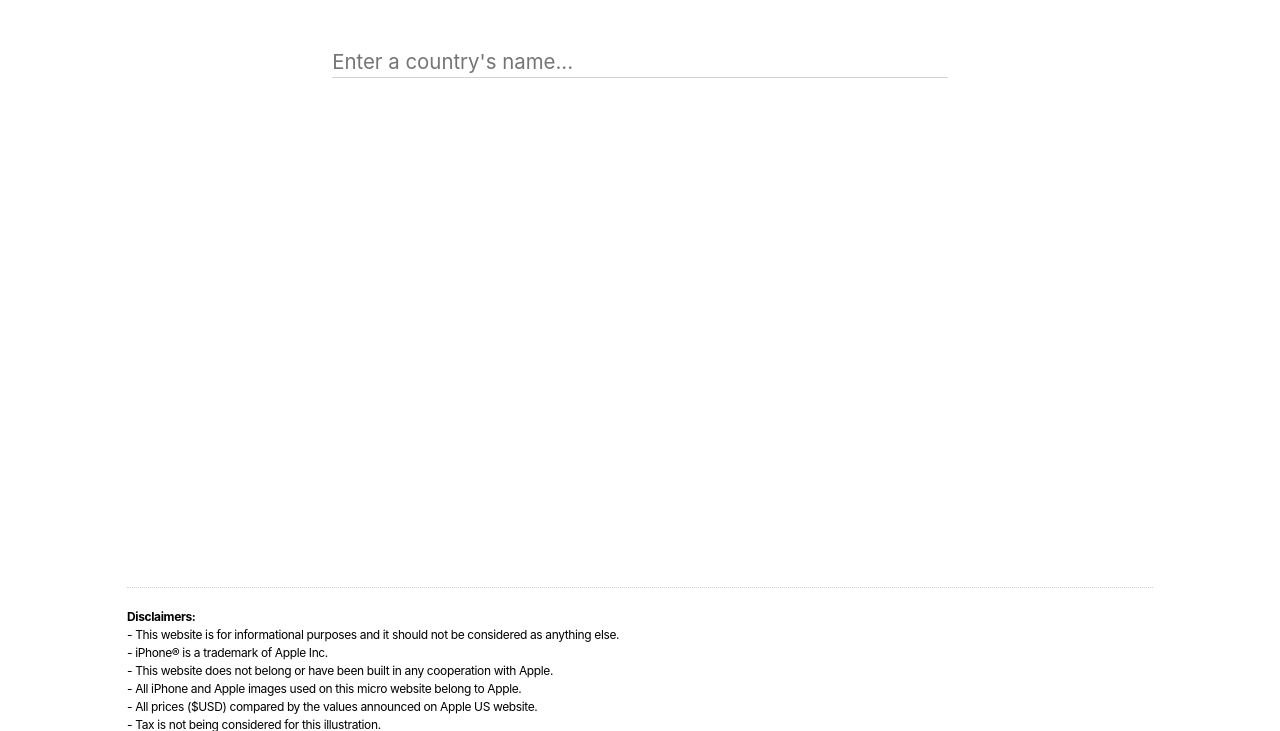
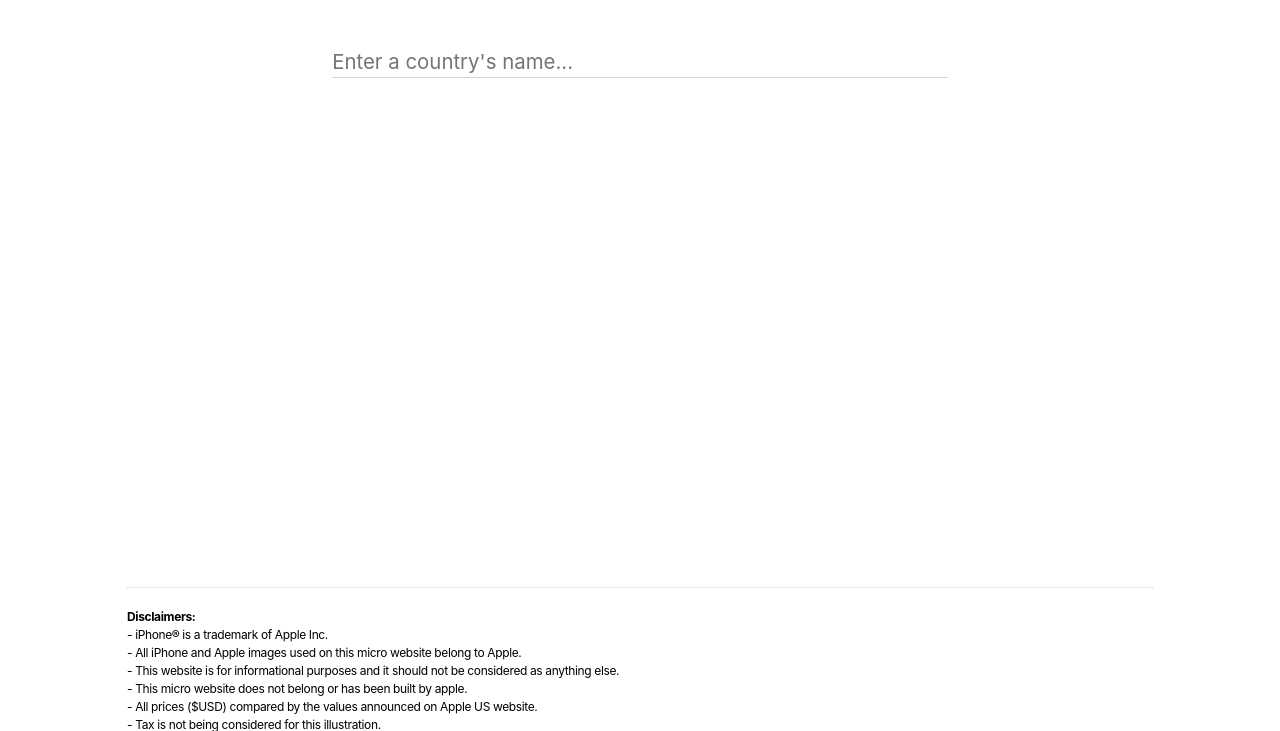
Before and after one commit to fsschmitt/fsschmitt.github.io, a plain HTML site: page real-cost-of-an-iphone/index.html in a window 1280 px wide. Shown: the part 193-924 px from the top of the page. Drawn offline with nearby package versions, Linux system fonts and the light colour scheme.

Commit message:
changed disclaimers

```diff
--- a/real-cost-of-an-iphone/index.html
+++ b/real-cost-of-an-iphone/index.html
@@ -52,10 +52,10 @@
         <div class="footer-container">
             <footer class="wrapper">
                 <p><strong>Disclaimers:</strong></p>
+                <p>- iPhone® is a trademark of Apple Inc.</p>
+                <p>- All iPhone and Apple images used on this micro website belong to Apple.</p>
                 <p>- This website is for informational purposes and it should not be considered as anything else.</p>
-                <p>- iPhone® is a trademark of Apple Inc.</p>
-                <p>- This website does not belong or have been built in any cooperation with Apple.</p>
-                <p>- All iPhone and Apple images used on this micro website belong to Apple.</p>
+                <p>- This micro website does not belong or has been built by apple.</p>
                 <p>- All prices ($USD) compared by the values announced on Apple US website.</p>
                 <p>- Tax is not being considered for this illustration.</p>
                 <p>- Minimum wage information gathered from <a href="https://en.wikipedia.org/wiki/List_of_minimum_wages_by_country" target="_blank">Wikipedia</a>.</p>
```
